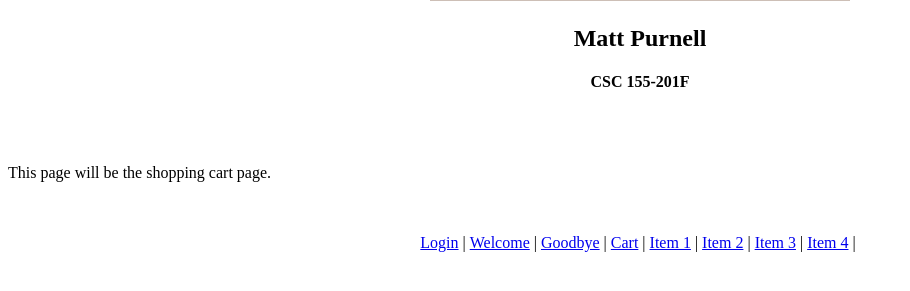
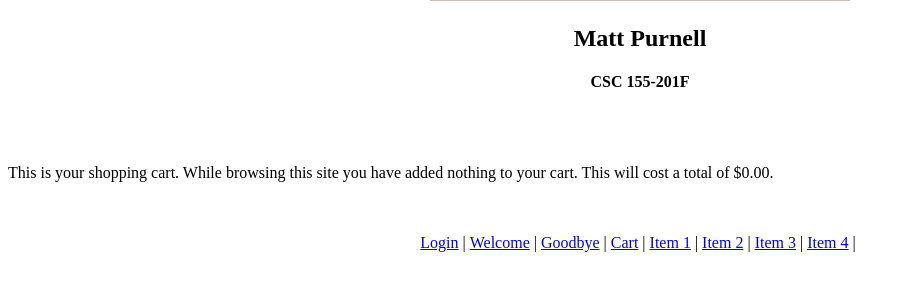
Before and after one commit to mpurnell1-stu/php-site, a PHP site: page /cart.php in a window 1280 px wide. Shown: the part 222-513 px from the top of the page, without its empty margins (0-910 px from the left). Run offline with PHP 8.4, Linux system fonts and the light colour scheme.

Commit message:
Added cart and display functions

```diff
--- a/cart.php
+++ b/cart.php
@@ -9,11 +9,62 @@ CSC 155-201F -->
     <title>Shopping Cart</title>
     <?php
         require('lib/includes.php');
+        function display_cart() {
+            $ret = '';
+            if (isset($_SESSION['cart'])) {
+                $cart = $_SESSION['cart'];
+                if ($cart['2by2'] == 1) {
+                    $ret .= 'one 2x2, ';
+                }
+                else if ($cart['2by2'] >= 2) {
+                    $ret .= $cart['2by2'] . " 2x2's, ";
+                }
+                if ($cart['3by3'] == 1) {
+                     $ret .= 'one 3x3, ';
+                }
+                else if ($cart['3by3'] >= 2) {
+                    $ret .= $cart['3by3'] . "3x3's, ";
+                }
+                if ($cart['4by4'] == 1) {
+                    $ret .= 'one 4x4, ';
+                }
+                else if ($cart['4by4'] >= 2) {
+                    $ret .= $cart['4by4'] . " 4x4's, ";
+                }
+                if ($cart['5by5'] == 1) {
+                    $ret .= 'one 5x5';
+                }
+                else if ($cart['5by5'] >= 2) {
+                    $ret .= $cart['5by5'] . " 5x5's";
+                }
+            }
+            if ($ret == false) {
+                $ret = 'nothing';
+            }
+            else if (substr($ret, -2) == ', ') {
+                $ret = substr($ret, 0, strlen($ret) - 2 - 1);
+            }
+            return $ret;
+        }
+        function display_total() {
+            if (isset($_SESSION['cart'])) {
+                $cart = $_SESSION['cart'];
+                return ((5 * $cart['2by2']) + (15 * $cart['3by3'])
+                        + (30 * $cart['4by4']) + (50 * $cart['5by5']));
+            }
+            else {
+                return '0.00';
+            }
+        }
     ?>
 </head>
 <body>
     <?php insert_header() ?>
-    <p>This page will be the shopping cart page.</p>
+    <p>
+        This is your shopping cart. While browsing this site you have added
+        <?php echo display_cart() ?> to your cart. This will cost a total of
+        $<?php echo display_total() ?>.
+    </p>
     <?php insert_footer() ?>
 </body>
 </html>
```
